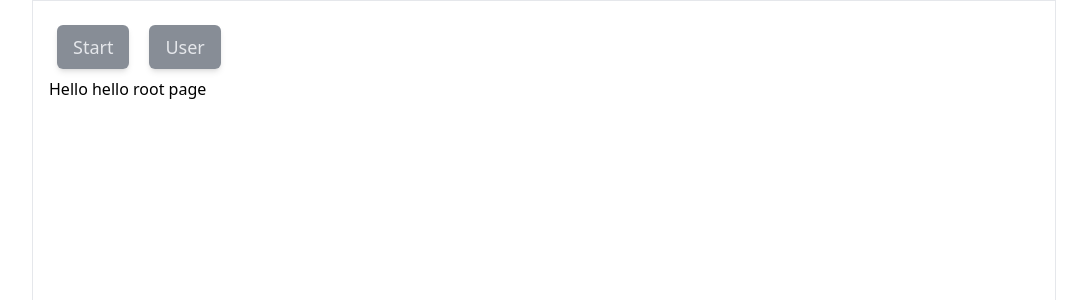
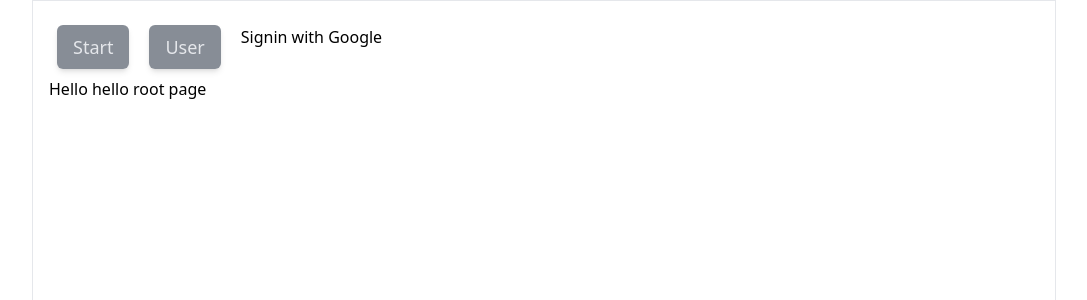
Before and after one commit to dreamc4t/dnd-app, a Next.js app: page / in a window 1280 px wide. Shown: the top 300 px of the page, without its empty margins (96-1183 px from the left). Built offline with nearby package versions, Linux system fonts and the light colour scheme; no server answers.

Commit message:
auth button navbar

```diff
--- a/src/components/NavBar/NavBar.tsx
+++ b/src/components/NavBar/NavBar.tsx
@@ -1,9 +1,9 @@
+import { AuthButton } from '@/components/AuthButton'
 import { navigationItems } from './navigationItems'
 import Link from 'next/link'
 
 const NavBar = () => {
   return (
-    <div className=''>
     <nav className='flex p-2 gap-5'>
       {navigationItems.map((item, i) => {
         return (
@@ -16,8 +16,8 @@ const NavBar = () => {
           </Link>
         )
       })}
+      <AuthButton />
     </nav>
-    </div>
   )
 }
 
```
Lines whose indentation alone changed are shown as unchanged.
